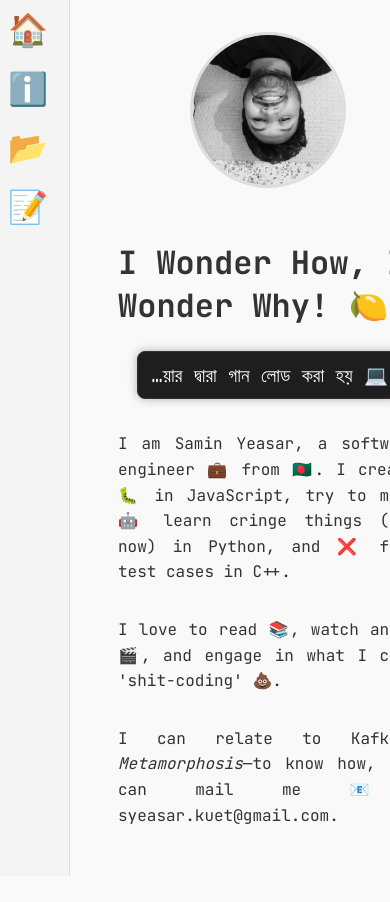
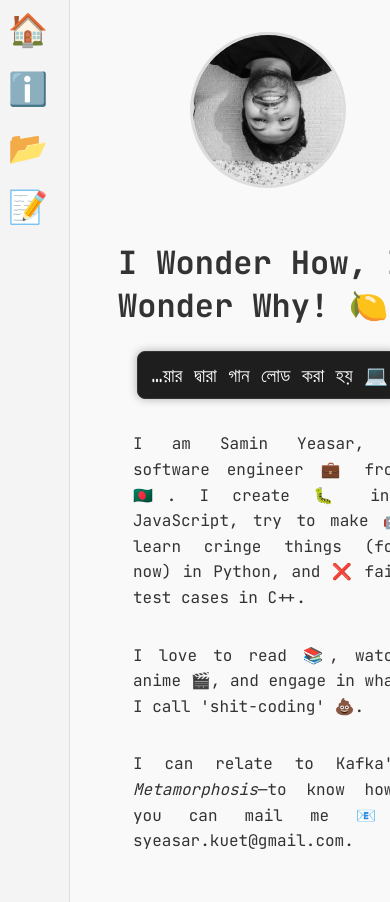
Before and after one commit to Y3454R/my-portfolio-website, a Next.js app: page /home in a window 390 px wide. Shown: the top 902 px of the page. Before the commit the page ends 876 px from the top, so only its background shows below. Built offline with nearby package versions, Linux system fonts and the light colour scheme.

Commit message:
:bug: bug: fix home page issue in mobile

```diff
--- a/src/app/home/home.module.css
+++ b/src/app/home/home.module.css
@@ -33,7 +33,7 @@
   margin-bottom: 1rem;
   padding: 0;
   position: relative;
-  height: 40px; /* Set a fixed height to prevent resizing */
+  height: 40px; /* Fixed height to prevent resizing */
 }
 
 .typingEffect {
@@ -42,6 +42,16 @@
   white-space: nowrap;
   overflow: hidden;
   text-overflow: ellipsis;
+  height: 100%;
+}
+
+/* Paragraph remains unchanged */
+.paragraph {
+  max-width: 400px; /* Restrict paragraph width for a column effect */
+  text-align: justify; /* Justify text */
+  line-height: 1.6; /* Improve readability */
+  margin-bottom: 1rem;
+  word-break: break-word; /* Ensure long words are broken up */
 }
 
 /* Media query for smaller screens */
@@ -52,13 +62,9 @@
     padding: 0.5rem 0;
     height: 40px; /* Maintain a fixed height */
   }
+
+  .paragraph {
+    max-width: 90%; /* Ensure paragraphs are responsive */
+    text-align: justify;
+  }
 }
-
-.paragraph {
-  max-width: 400px;
-  text-align: justify;
-  line-height: 1.6;
-  margin-bottom: 1rem;
-  /* Fix the paragraph's position */
-  word-break: break-word; /* Ensure long words are broken up */
-}
```
